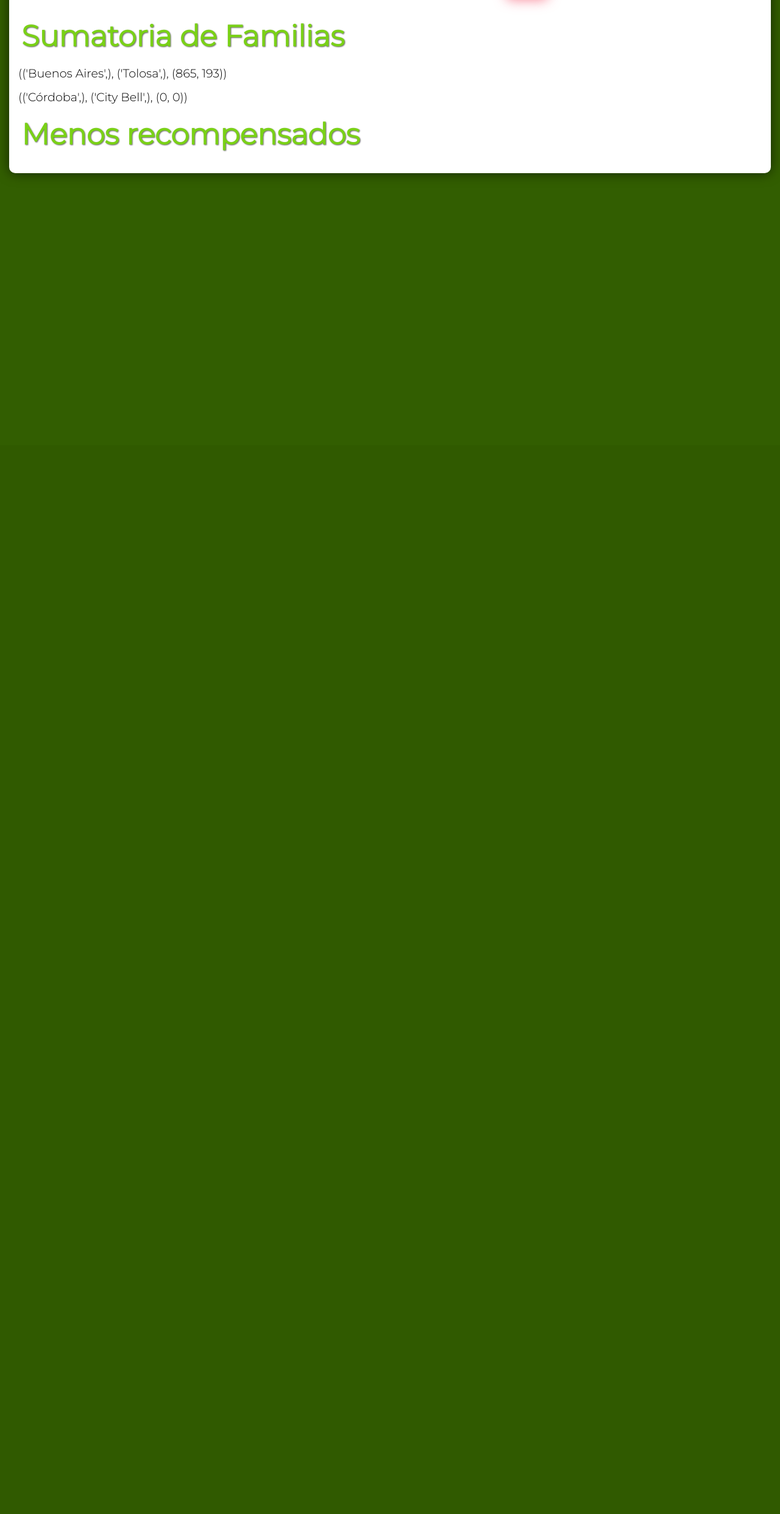
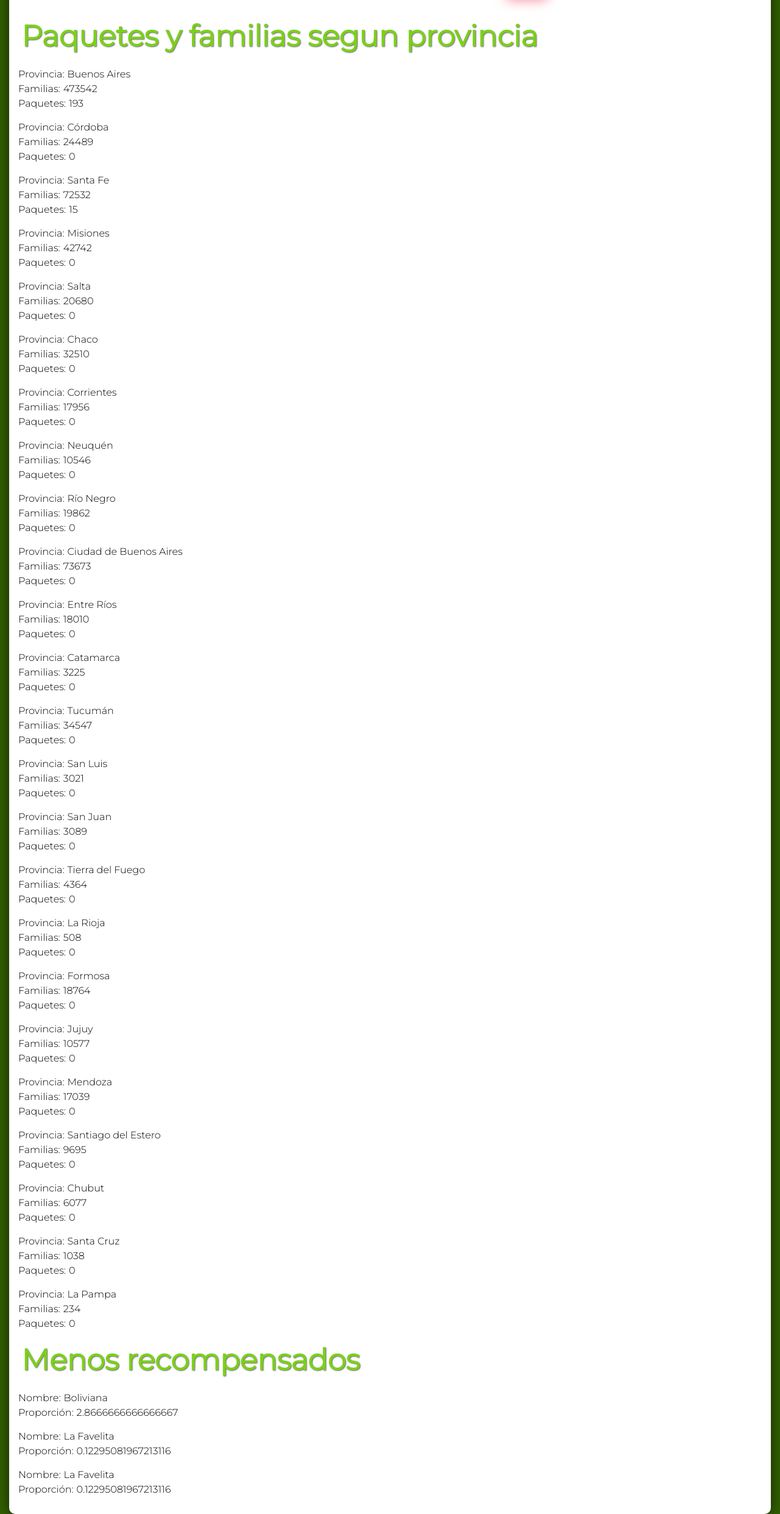
Before and after one commit to JuanICasareski/Desarollo-Sistemas-ONIET-2021, a Flask app: page /estadistica in a window 1280 px wide. Shown: the part 70-2553 px from the top of the page at 61% size. Before the commit the page ends 360 px from the top, so only its background shows below. Run offline with Flask 2, Linux system fonts and the light colour scheme; the visitor is signed in with stand-in values (Sample User, id 1); data comes from the database, SQL or seed files in the repository; both versions use the stored data as it was after the commit; some libraries are stand-ins or nearby versions.

Commit message:
final commit

```diff
--- a/BarriosLib.py
+++ b/BarriosLib.py
@@ -64,27 +64,36 @@ def getAllBarriosFrom(provincia:str, localidad:str):# -> list(list(str)):
 
 
 def getBarriosDeLocalidadProvincia(provincia:str, localidad:str):# -> list(list(str)):
-    cursor.execute(f''' SELECT Familias, Paquetes FROM barrios WHERE Provincia LIKE '{provincia[0]}' AND Localidad LIKE '{localidad[0]}' ''')
-
+    cursor.execute(f''' SELECT Familias, Paquetes FROM barrios WHERE Provincia LIKE "{provincia[0]}" AND Localidad LIKE "{localidad[0]}" ''')
+    #print(cursor.fetchall())
     return cursor.fetchall()
 
 def getAllFamilasYPaquetes(provincia:str, localidad:str):# -> list(int):
     '''Devuelve la cantidad de paquetes y familias en una provincia y localidad'''
-    barrios = getBarriosDeLocalidadProvincia(provincia, localidad)
+
     familias = int()
     paquetes = int()
+    barrios = getBarriosDeLocalidadProvincia(provincia, localidad)
+
     for barrio in barrios:
         familias += barrio[0]
         paquetes += barrio[1]
+
     return (familias, paquetes)
 
 
-def getAllLocalidades():
+def getAllLocalidades(provincia:str):
     '''Devuelve todas las localidades'''
-    cursor.execute(f"""SELECT DISTINCT Localidad FROM barrios""")
-    return cursor.fetchall()
+    cursor.execute(f'''SELECT DISTINCT Localidad FROM barrios WHERE Provincia = "{provincia}"''')
+    a = cursor.fetchall()
+    return a
 
 def getAllProvincias():
     '''Devuelve todas las provincias'''
     cursor.execute(f"""SELECT DISTINCT Provincia FROM barrios""")
     return cursor.fetchall()
+
+def getAllBarrios():
+    '''Devuelve todos los barrios'''
+    cursor.execute(f"""SELECT Nombre, Familias, Paquetes FROM barrios""")
+    return cursor.fetchall()
--- a/main.py
+++ b/main.py
@@ -4,7 +4,7 @@ from werkzeug.exceptions import PreconditionRequired
 from werkzeug.user_agent import UserAgent
 from werkzeug.security import generate_password_hash, check_password_hash
 import forms
-from BarriosLib import getAllBarriosFrom, getAllFamilasYPaquetes, getLeastRewardedBarrios, givePaquetes, getInfrastructuraBarrio, getAllLocalidades, getAllProvincias
+from BarriosLib import getAllBarriosFrom, getAllFamilasYPaquetes, getLeastRewardedBarrios, givePaquetes, getInfrastructuraBarrio, getAllLocalidades, getAllProvincias, getAllBarrios
 from NiceLogin import *
 
 
@@ -31,7 +31,8 @@ def index():
 def barrio():
     '''Ruta en la que se muestran todos los barrios de la provincia y localidad a ingresar.
     Posee un hipervinculo para ir a la información mas detallada de cada barrio'''
-    local_barrios = []
+
+    local_barrios = getAllBarrios()
     barrios = forms.BarriosForm(request.form)
 
     if request.method == "POST" and barrios.validate():
@@ -50,7 +51,7 @@ def barrio():
 def barrio_especifico(barrio):
     '''Ruta que se ingresa mediante el hipervinculo al mostrarse los barrios, muestra las condiciones de conexiones de agua,
     luz y cloacas, además de los paquetes recibidos.'''
-    print('AAAAAAAAAAAAAAAAAAAA',barrio)
+
     paquetes = ''
     paquete = forms.Packages(request.form)
     infra = getInfrastructuraBarrio(barrio)
@@ -69,21 +70,32 @@ def barrio_especifico(barrio):
 def estadistica():
     '''Ruta con dos menus en la que se listan una estadística con sumatoria de familias y paquetes recibidos, por localidad y por provincia
     y los barrios con menor proporción de paquetes recibidos por familia.'''
+
     least_rewarded = []
     menos = forms.LeastRewarded(request.form)
-    if request.method == "POST" and menos.validate():
+
+    if True:#request.method == "POST":# and menos.validate():
 
         cantidad = menos.cantidad.data
+        least_rewarded = getLeastRewardedBarrios(3)
+    # TExtBox para mostrar n cantidad de los peores barrios hechoi, solo falta motrarlo, por ahora está hardcodeado en 3
 
-        least_rewarded = getLeastRewardedBarrios(cantidad)
+    data = list()
+    provincias = getAllProvincias()
 
-    localidades = getAllLocalidades()
+    for provincia in provincias:
 
-    provincias = getAllProvincias()
-    data = list()
+        localidades = getAllLocalidades(provincia[0])
+        familias = 0
+        paquetes = 0
 
-    for provincia, localidad in zip(provincias, localidades):
-        data.append((provincia, localidad, getAllFamilasYPaquetes(provincia, localidad)))
+        for localidad in localidades:
+            v1, v2 = getAllFamilasYPaquetes(provincia, localidad)
+            familias += v1
+            paquetes += v2
+
+        data.append((provincia, localidad, familias, paquetes))
+
 
     return render_template('stats.html', provincia = session['provincia'], localidad = ['localidad'], least_rewarded = least_rewarded, data=data)
 
@@ -103,9 +115,8 @@ def login():
             session['passw'] = user[1]
             session['email'] = user[2]
 
-            print("ENTRE")
-        else:
-            pass
+            return redirect(url_for("barrio"))
+
 
     return render_template('login.html', form = login)
 
--- a/templates/barrios.html
+++ b/templates/barrios.html
@@ -36,7 +36,7 @@
                         <td>{{ lista[1] }}</td>
                         <td>{{ lista[2] }}</td>
                         <td>
-                            <a href="{{ url_for('barrio_especifico', barrio=lista[0]) }}"><button type="submit" class="btn-primary"> Mas informacion</button></a>
+                            <a href="{{ url_for('barrio_especifico', barrio=lista[0])}}">EY</a>
                         </td>
                     </tr>
                 </form>
--- a/templates/home.html
+++ b/templates/home.html
@@ -1,4 +1,4 @@
-{ % extends 'base.html' % } { % block title % } O.N.G - Home { % endblock title % } {% block home_active %} active { % endblock home_active % } { % block content % }
+{ % extends 'base.html' % } { % block title % } O.N.G - Home { % endblock title % } { % block content % }
 <div class="banner">
     <div class="banner__dim"></div>
     <div class="banner__text">
--- a/templates/stats.html
+++ b/templates/stats.html
@@ -2,16 +2,30 @@
 <link rel="stylesheet" href="{{ url_for('static', filename='stats_style.css') }}"> {% endblock %} {% block content %}
 <div class="stats-container">
     <div class="stats-block">
-        <h2>Sumatoria de Familias</h2>
-        <p>{{ data[0] }}</p>
-        <p>{{ data[1] }}</p>
+        <h2>Paquetes y familias segun provincia</h2>
+        {% for provincia, _, familias, paquetes in data %}
+        <p>
+            <span class="stats-title">Provincia:</span>
+            <span class="stats-data">{{ provincia[0] }}</span>
+            <br>
+            <span class="stats-title">Familias:</span>
+            <span class="stats-data">{{ familias }}</span>
+            <br>
+            <span class="stats-title">Paquetes:</span>
+            <span class="stats-data">{{ paquetes }}</span>
+        </p>
+        {% endfor %}
     </div>
+
     <div class="stats-block">
         <h2>Menos recompensados</h2>
-        {% for lista in least_rewarded %}
-        <p>{{ data[2][0] }}</p>
-        <p>{{ data[2][1] }}</p>
-        {% endfor %}
+        {% for nombre, proporcion in least_rewarded %}
+        <p>
+            <span class="stats-title">Nombre:</span>
+            <span class="stats-data">{{ nombre }}</span>
+            <br>
+            <span class="stats-title">Proporción:</span>
+            <span class="stats-data">{{ proporcion }}</span> {% endfor %}
     </div>
 </div>
 {% endblock %}
```
Also changed, not shown: barrios.db.
